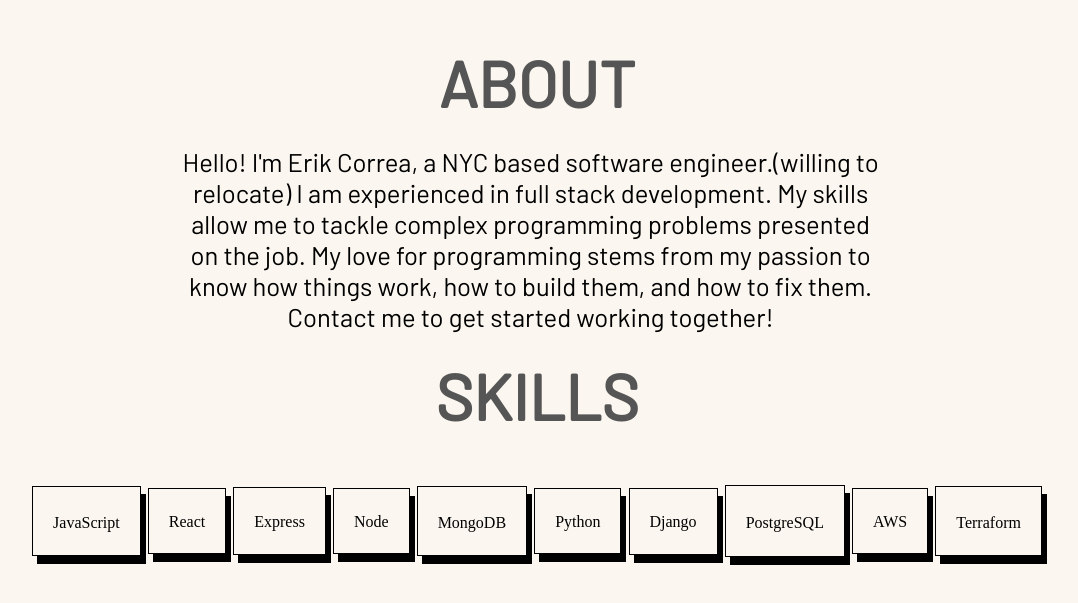
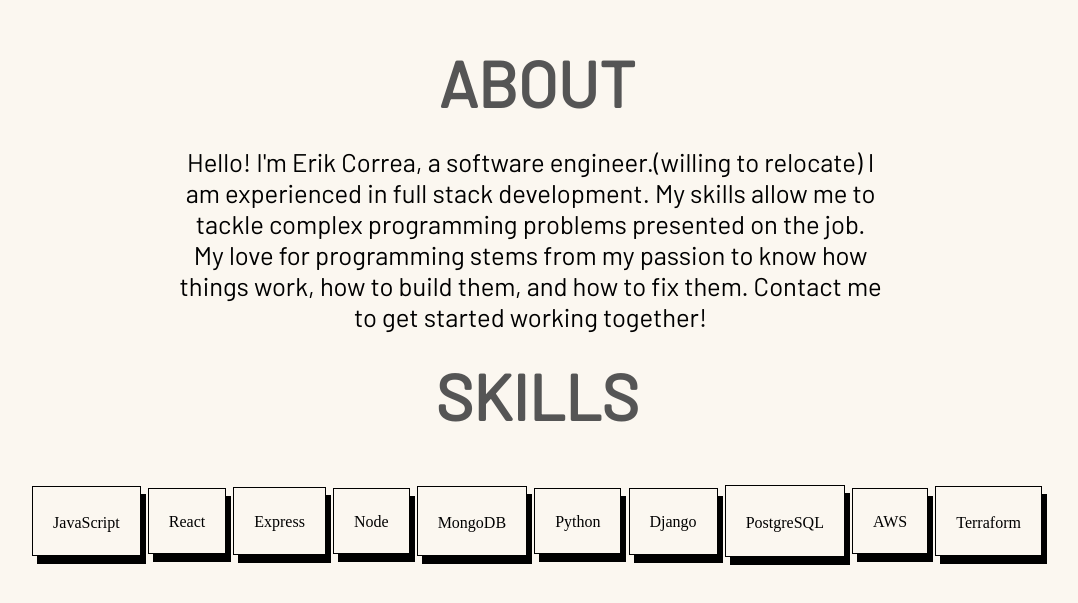
Before and after one commit to erikcorea/port2022, a React (Create React App) app: page / in a window 1280 px wide. Shown: the part 956-1559 px from the top of the page, without its empty margins (103-1181 px from the left). Built offline with nearby package versions, Linux system fonts and the light colour scheme.

Commit message:
changed about

```diff
--- a/src/Components/About.js
+++ b/src/Components/About.js
@@ -8,7 +8,7 @@
       <h1>ABOUT</h1>
       <div className='about-para'>
         <p>
-          Hello! I'm Erik Correa, a NYC based software engineer.(willing to relocate) I am experienced in full stack development.
+          Hello! I'm Erik Correa, a software engineer.(willing to relocate) I am experienced in full stack development.
           My skills allow me to tackle complex programming problems presented on the job.
           My love for programming stems from my passion to know how things work, how to build them, and how to fix them.
           Contact me to get started working together!
```
